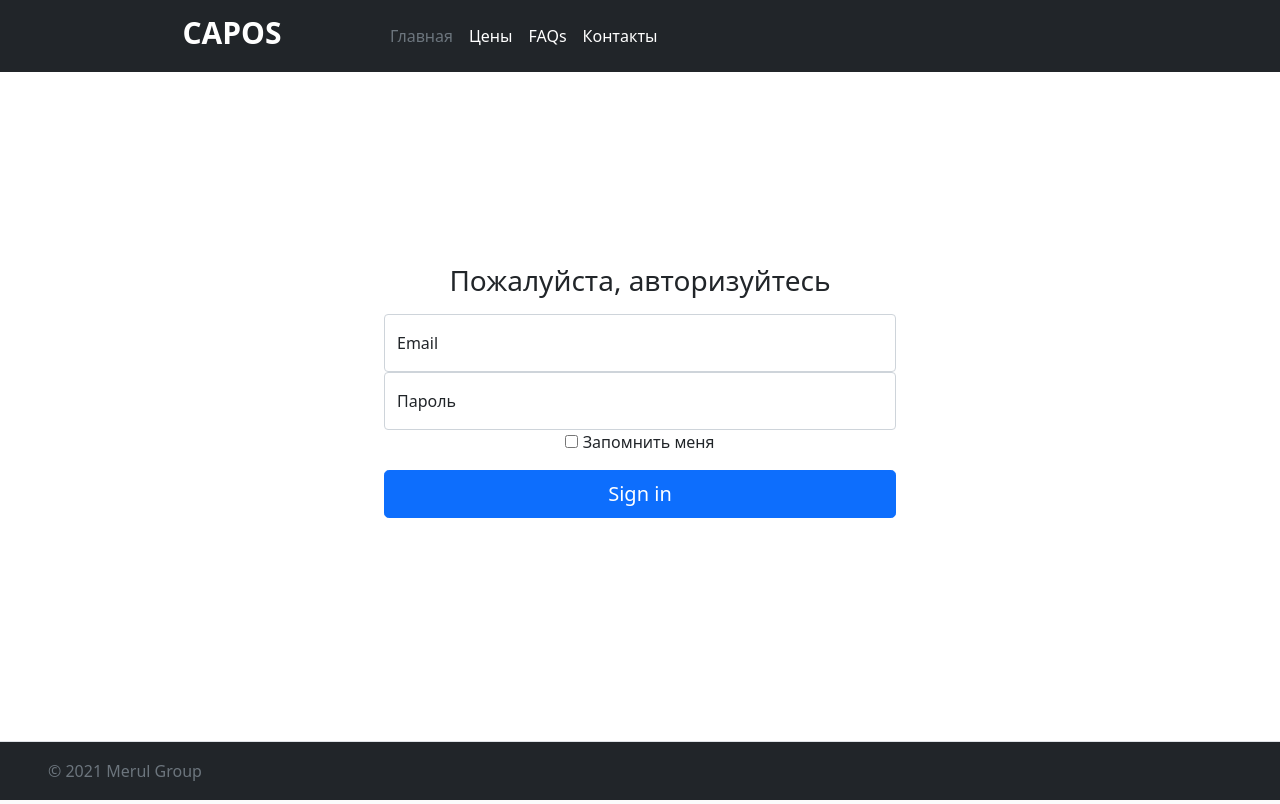
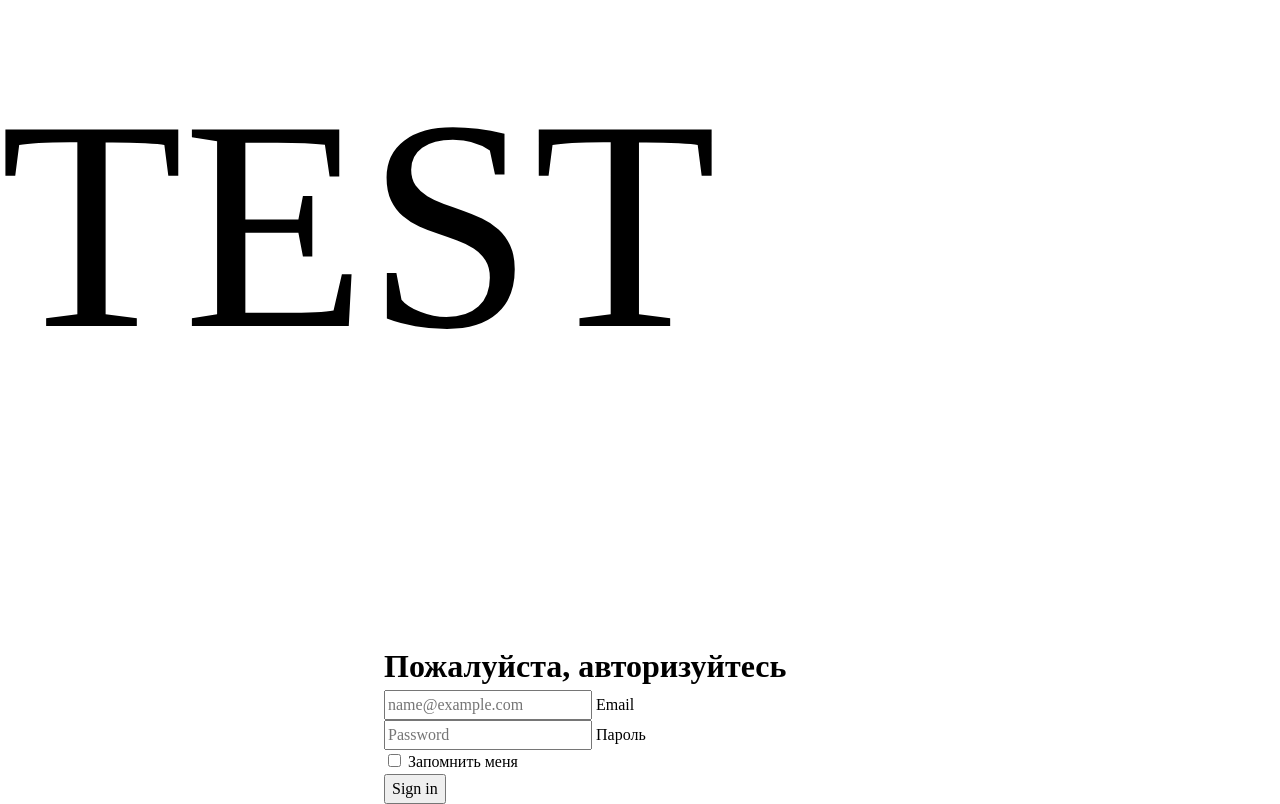
Before and after one commit to turdusMerul/CAPOS, a Django app: page /sign_in in a window 1280 px wide. Run offline with Django 3.2, Linux system fonts and the light colour scheme.

Commit message:
Настроена поддержка файла стилей

```diff
--- /dev/null
+++ b/capos/main/static/main/main.css
@@ -0,0 +1,93 @@
+/* ======================================================================================================== */
+/* ================================= I. УДАЛЕНИЕ ПРЕДУСТАНОВЛЕННЫХ СТИЛЕЙ ================================= */
+/* ======================================================================================================== */
+
+/* Указываем box sizing */
+*,
+*::before,
+*::after {
+  box-sizing: border-box;
+}
+
+/* Убираем внутренние отступы */
+ul[class],
+ol[class] {
+  padding: 0;
+}
+
+/* Убираем внешние отступы */
+body,
+h1,
+h2,
+h3,
+h4,
+p,
+ul[class],
+ol[class],
+li,
+figure,
+figcaption,
+blockquote,
+dl,
+dd {
+  margin: 0;
+}
+
+/* Выставляем основные настройки по-умолчанию для body */
+body {
+  min-height: 100vh;
+  scroll-behavior: smooth;
+  text-rendering: optimizeSpeed;
+  line-height: 1.5;
+}
+
+/* Удаляем стандартную стилизацию для всех ul и il, у которых есть атрибут class*/
+ul[class],
+ol[class] {
+  list-style: none;
+}
+
+/* Элементы a, у которых нет класса, сбрасываем до дефолтных стилей */
+a:not([class]) {
+  text-decoration-skip-ink: auto;
+}
+
+/* Упрощаем работу с изображениями */
+img {
+  max-width: 100%;
+  display: block;
+}
+
+/* Указываем понятную периодичность в потоке данных у article*/
+article > * + * {
+  margin-top: 1em;
+}
+
+/* Наследуем шрифты для инпутов и кнопок */
+input,
+button,
+textarea,
+select {
+  font: inherit;
+}
+
+/* Удаляем все анимации и переходы для людей, которые предпочитай их не использовать */
+@media (prefers-reduced-motion: reduce) {
+  * {
+    animation-duration: 0.01ms !important;
+    animation-iteration-count: 1 !important;
+    transition-duration: 0.01ms !important;
+    scroll-behavior: auto !important;
+  }
+}
+
+
+
+/* ======================================================================================================== */
+/* ===================================== II. ДОБАВЛЕНИЕ СВОИХ СТИЛЕЙ ====================================== */
+/* ======================================================================================================== */
+
+
+header {
+    font-size: 300px;
+}
--- a/capos/main/templates/main/base.html
+++ b/capos/main/templates/main/base.html
@@ -6,56 +6,23 @@
     <meta http-equiv="X-UA-Compatible" content="IE=edge">
     <meta name="viewport" content="width=device-width, initial-scale=1.0">
     <title>CAPOS | {% block title %}{% endblock %}</title>
-    <link rel="stylesheet" href="https://cdn.jsdelivr.net/npm/bootstrap@5.1.3/dist/css/bootstrap.min.css">
+    {% load static %}
+    <link rel="stylesheet" href="{% static 'main/main.css' %}">
 </head>
 
 <body>
-    <header class="p-3 bg-dark text-white">
-        <div class="container">
-            <div class="d-flex flex-wrap align-items-center justify-content-center justify-content-lg-start">
-                <a href="/" class="d-flex align-items-center mb-2 mb-lg-0 text-white text-decoration-none">
-                    <svg width="100%" height="30">
-                        <text x="50%" y="50%" dominant-baseline="middle" text-anchor="middle" font-weight="bold" font-size="30" style="fill:white">CAPOS</text>
-                    </svg>
-                </a>
-
-                <ul class="nav col-12 col-lg-auto mb-2 justify-content-center mb-md-0">
-                    <li><a href="/" class="nav-link px-2 text-secondary">Главная</a></li>
-                    <li><a href="#" class="nav-link px-2 text-white">Цены</a></li>
-                    <li><a href="#" class="nav-link px-2 text-white">FAQs</a></li>
-                    <li><a href="#" class="nav-link px-2 text-white">Контакты</a></li>
-                </ul>
-            </div>
-        </div>
+    <header>
+        TEST
     </header>
 
 
-    <main class="text-center" height="100%">
+    <main>
         {% block main %}{% endblock %}
     </main>
 
 
-    <footer class="bg-dark d-flex flex-wrap justify-content-between align-items-center py-3 border-top" style = "position: fixed; left: 0; bottom: 0; padding: 10px; color: #fff; width: 100%;">
-        <div class="col-md-4 d-flex align-items-center">
-            <a href="/" class="mb-3 me-2 mb-md-0 text-muted text-decoration-none lh-1">
-                <svg class="bi" width="30" height="24">
-                    <use xlink:href="#bootstrap"></use>
-                </svg>
-            </a>
-            <span class="text-muted">© 2021 Merul Group</span>
-        </div>
+    <footer>
 
-        <ul class="nav col-md-4 justify-content-end list-unstyled d-flex">
-            <li class="ms-3"><a class="text-muted" href="#"><svg class="bi" width="24" height="24">
-                        <use xlink:href="#github"></use>
-                    </svg></a></li>
-            <li class="ms-3"><a class="text-muted" href="#"><svg class="bi" width="24" height="24">
-                        <use xlink:href="#instagram"></use>
-                    </svg></a></li>
-            <li class="ms-3"><a class="text-muted" href="#"><svg class="bi" width="24" height="24">
-                        <use xlink:href="#facebook"></use>
-                    </svg></a></li>
-        </ul>
     </footer>
 </body>
 
```
